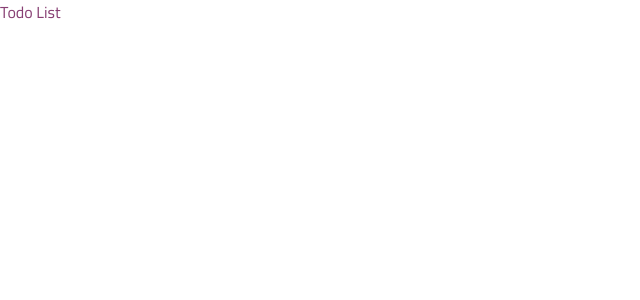
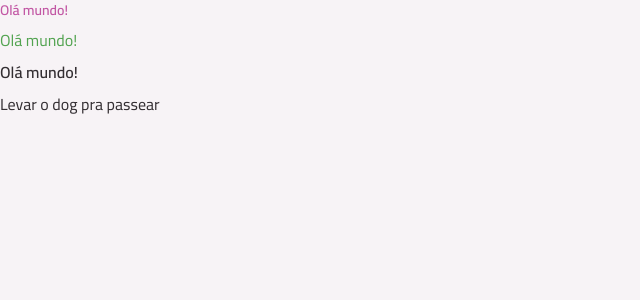
Before and after one commit to barricca/todo, a React (Vite) app: page / in a window 1280 px wide. Shown: the top 300 px of the page, without its empty margins (0-640 px from the left). Built offline with nearby package versions, Linux system fonts and the light colour scheme.

Commit message:
criando component text com cva

```diff
--- a/index.html
+++ b/index.html
@@ -18,7 +18,7 @@
 
     <title>ToDo List</title>
   </head>
-  <body>
+  <body class="bg-gray-100">
     <div id="root"></div>
     <script type="module" src="/src/main.tsx"></script>
   </body>
--- a/package.json
+++ b/package.json
@@ -11,6 +11,7 @@
 	},
 	"dependencies": {
 		"@tailwindcss/vite": "^4.1.11",
+		"class-variance-authority": "^0.7.1",
 		"react": "^19.1.0",
 		"react-dom": "^19.1.0",
 		"tailwindcss": "^4.1.11"
--- a/src/App.tsx
+++ b/src/App.tsx
@@ -1,3 +1,14 @@
+import { Text } from "./components/Text";
+
 export function App() {
-	return <h1 className="text-pink-dark">Todo List</h1>;
+	return (
+		<div className="flex flex-col gap-2">
+			<Text variant="body-sm-bold" className="text-pink-base">
+				Olá mundo!
+			</Text>
+			<Text className="text-green-base">Olá mundo!</Text>
+			<Text variant="body-md-bold">Olá mundo!</Text>
+			<Text>Levar o dog pra passear</Text>
+		</div>
+	);
 }
--- /dev/null
+++ b/src/components/Text.tsx
@@ -0,0 +1,23 @@
+import type { VariantProps } from "class-variance-authority";
+import React from "react";
+import { textVariants } from "./textVariants";
+
+interface TextProps extends VariantProps<typeof textVariants> {
+	as?: keyof React.JSX.IntrinsicElements;
+	className?: string;
+	children: React.ReactNode;
+}
+
+export function Text({
+	as = "span",
+	className,
+	children,
+	variant,
+	...props
+}: TextProps) {
+	return React.createElement(
+		as,
+		{ className: textVariants({ variant, className }), ...props },
+		children,
+	);
+}
--- /dev/null
+++ b/src/components/textVariants.ts
@@ -0,0 +1,14 @@
+import { cva } from "class-variance-authority";
+
+export const textVariants = cva("font-sans text-gray-400", {
+	variants: {
+		variant: {
+			"body-sm-bold": "text-sm leading-5 font-semibold",
+			"body-md": "text-base leading-6 font-normal",
+			"body-md-bold": "text-base leading-6 font-semibold",
+		},
+	},
+	defaultVariants: {
+		variant: "body-md",
+	},
+});
```
Also changed, not shown: 1 other file (tests, documents, lock files or other folders).
